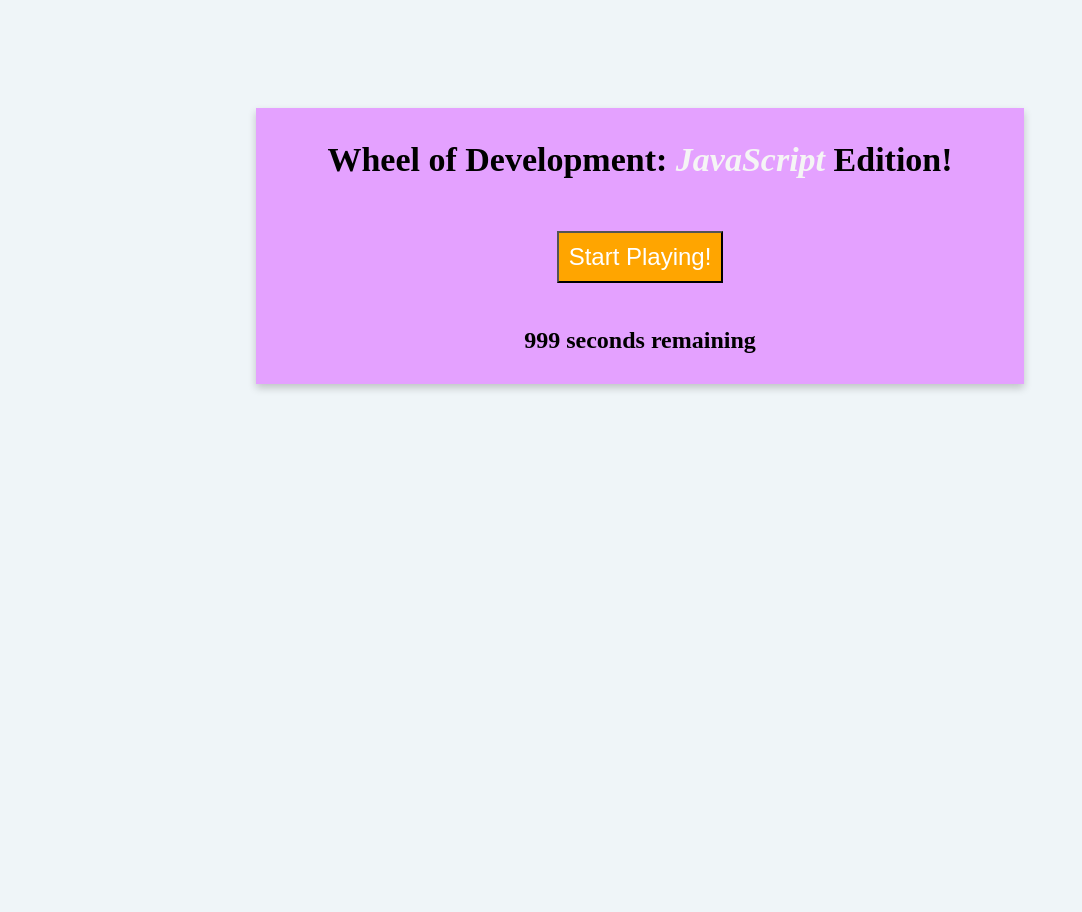
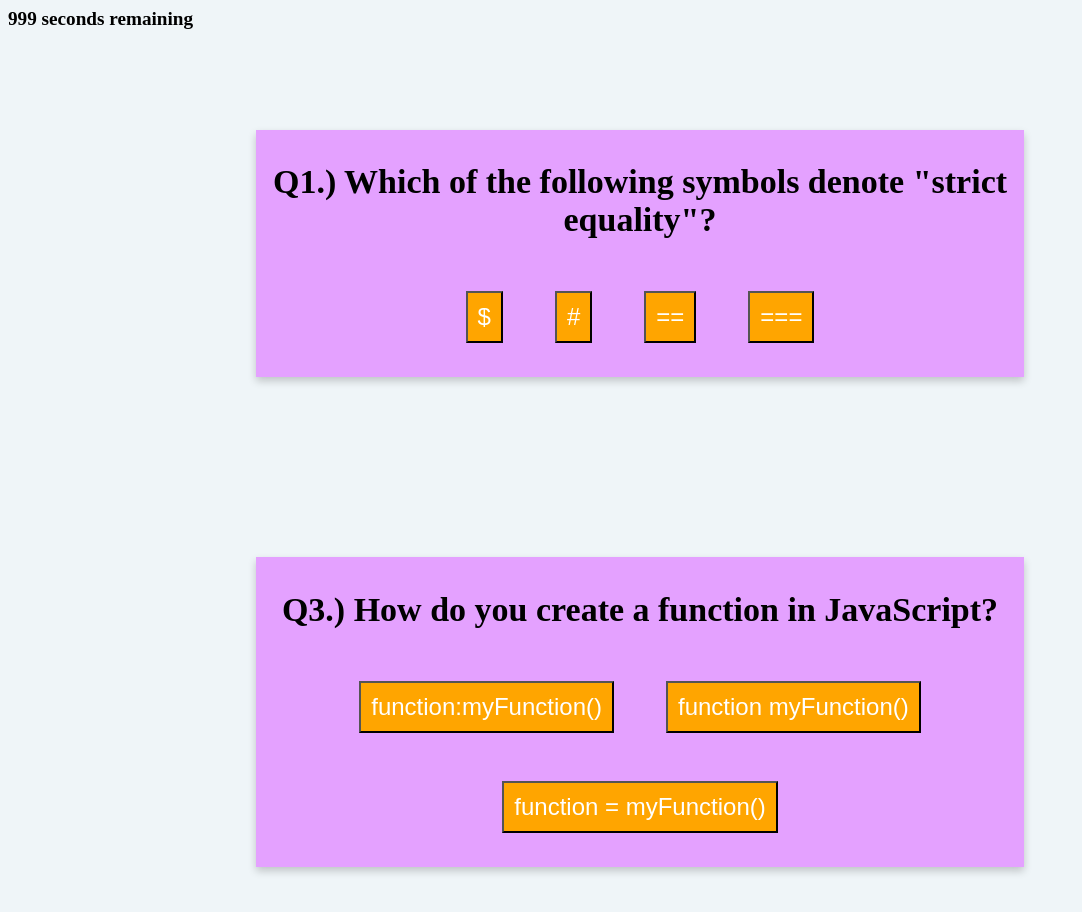
Before and after one commit to Dylson14/Wheel-Of-Development-HW4, a plain HTML site: page index.html in a window 1280 px wide. Both pictures are taken after a click on the button "Start Playing!". Shown: the whole page, without its empty margins (0-1082 px from the left). Before the commit the page ends 800 px from the top, so only its background shows below. Drawn offline with Linux system fonts and the light colour scheme.

Commit message:
created 3rd page of questions, all btns move pages

```diff
--- a/assets/css/style.css
+++ b/assets/css/style.css
@@ -23,6 +23,12 @@ button {
     font-style: italic;
 }
 
+#countdown{
+    color: black;
+    font-weight: bold;
+    font-size: larger;
+}
+
 
 
 .container {
--- a/assets/javascript/javascript.js
+++ b/assets/javascript/javascript.js
@@ -14,21 +14,45 @@ THEN I can save my initials and my score */
 /* Creating a starEl variable that is fetching the startButton id */
 var startEl = document.querySelector("#startButton");
 var timerEl = document.querySelector("#countdown");
-var hideEl = document.querySelector("#questionsPage");
-var showEl = document.querySelector("#quizStartPage");
+var pageOneEl = document.querySelector("#questionsPageOne");
+var pageTwoEl = document.querySelector("#questionsPageTwo");
+var startMenuEl = document.querySelector("#quizStartPage");
+/* This section focuses on initialising variables for the buttons */
+var allButtons = document.querySelector(".allButtons")
 
-hideEl.style.display = "none";
+/* var questionOneButton = document.querySelector("#questionOne"); */
+
+
+
+/* hides questionsPageOne and questionspageTwo only showing the start menu */
+pageOneEl.style.display = "none";
+pageTwoEl.style.display = "none";
 
 function showQuestions() {
-console.log("showQuestions function has activated!");
-hideEl
+  console.log("showQuestions function has activated!");
+  /* code hides the startMenuEl and displays the first page of questions */
+  /* Moves to page 1 */
+  startMenuEl.style.display = "none";
+  pageOneEl.style.display = "block";
+
+  allButtons.addEventListener("click",function() {
+  pageOneEl.style.display = "none";
+  pageTwoEl.style.display = "block";
+  })
 
 
-console.log("showQuestions function has ended.");
+  /* questionOneButton.addEventListener("click", function () {
+     /* Comment : moves to page 2 of questions, hdes start-menu and page 1 but only if button 1 is clicked.
+    startMenuEl.style.display = "none";
+    pageOneEl.style.display = "none";
+    pageTwoEl.style.display = "block";
+  }); */
+
+  console.log("showQuestions function has ended.");
 }
 
 function startTimer() {
-    console.log("startTimer function has activated!");
+  console.log("startTimer function has activated!");
   var timeLeft = 1000;
 
   var timeInterval = setInterval(function () {
@@ -48,13 +72,10 @@ function startTimer() {
 
 function startGame() {
   console.log("startGame function has activated!");
-
-
   console.log("startGame function has ended.");
   /* The previous page will then be removed so that a new page will appear with questions. */
+  startTimer();
   showQuestions();
-  startTimer();
-
 }
-
+/* This is the code that gets the start menu to advance to the next functions */
 startEl.addEventListener("click", startGame);
--- a/index.html
+++ b/index.html
@@ -13,6 +13,8 @@
 
     <!-- This section focuses on the start button and its styles -->
     <main>
+      <span id="countdown"></span>
+
       <section id="quizStartPage">
         <!-- Developing Title page box and creating classes to style box. Inspired from activity 11&12 of part 4 -->
         <div class="wrapper">
@@ -24,25 +26,60 @@
                 Edition!
               </h1>
               <button id="startButton">Start Playing!</button>
-
-              <h2 id="countdown"></h2>
             </div>
           </div>
         </div>
       </section>
 
-      <section id="questionsPage">
+      <section id="questionsPageOne">
         <div class="wrapper">
           <div class="container">
             <div class="card-contents">
-              <button id="questionOne"></button>
-              <button id="questionTwo"></button>
-              <button id="questionThree"></button>
-              <button id="questionFour"></button>
+              <h1>
+                Q1.) Which of the following symbols denote "strict equality"?
+              </h1>
+              <span class="allButtons">
+                <button id="questionOne">$</button>
+                <button id="questionTwo">#</button>
+                <button id="questionThree">==</button>
+                <button id="questionFour">===</button>
+              </span>
             </div>
           </div>
         </div>
       </section>
+
+      <section id="questionsPageTwo">
+        <div class="wrapper">
+          <div class="container">
+            <div class="card-contents">
+              <h1>Q2.) Inside which HTML element do we put the JavaScript?</h1>
+              <span class="allButtons">
+                <button id="questionOne">javascript</button>
+                <button id="questionTwo">script</button>
+                <button id="questionThree">scripting</button>
+                <button id="questionFour">js</button>
+              </span>
+            </div>
+          </div>
+        </div>
+      </section>
+
+      <section id="questionsPageThree">
+        <div class="wrapper">
+          <div class="container">
+            <div class="card-contents">
+              <h1>Q3.) How do you create a function in JavaScript?</h1>
+              <span class="allButtons">
+                <button id="questionOne">function:myFunction()</button>
+                <button id="questionTwo">function myFunction()</button>
+                <button id="questionThree">function = myFunction()</button>
+              </span>
+            </div>
+          </div>
+        </div>
+      </section>
+
     </main>
 
     <script src="./assets/javascript/javascript.js"></script>
```
